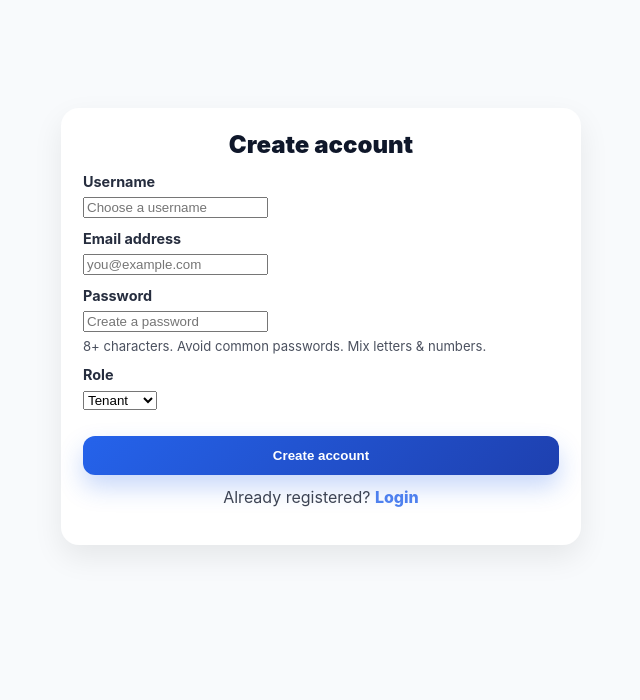
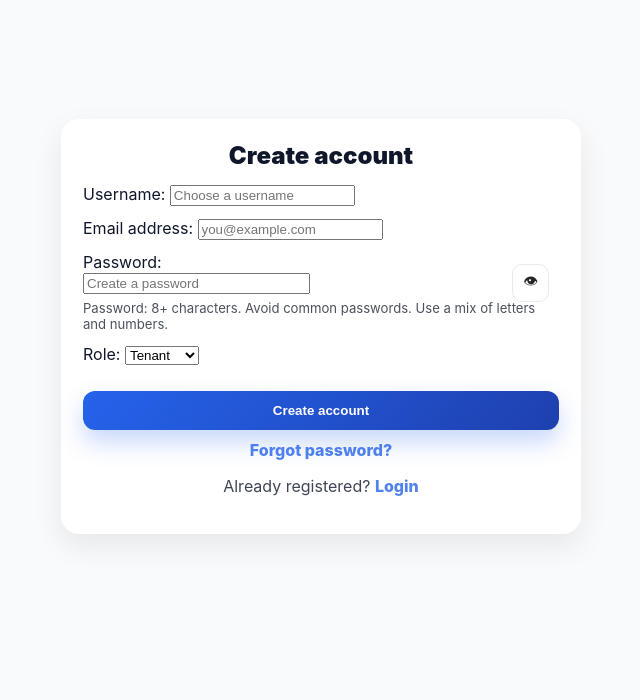
Before and after one commit to AlexMorea/rentaroom, a Django app: page /register/ in a window 1280 px wide. Shown: the part 89-789 px from the top of the page, without its empty margins (319-959 px from the left). Run offline with Django 5.2, Linux system fonts and the light colour scheme.

Commit message:
Enable Brevo SMTP email for password reset

```diff
--- a/listings/static/css/base.css
+++ b/listings/static/css/base.css
@@ -404,6 +404,35 @@ a { text-decoration: none; color: inherit; }
   font-size: .82rem;
 }
 
+/* ================= PASSWORD TOGGLE ================= */
+
+.pw-wrap{
+  position: relative;
+  display: block;
+}
+
+.pw-wrap .pw-input,
+.pw-wrap input{
+  padding-right: 44px; /* space for the eye button */
+}
+
+.pw-toggle{
+  position: absolute;
+  right: 10px;
+  top: 50%;
+  transform: translateY(-50%);
+  border: 1px solid #e5e7eb;
+  background: white;
+  border-radius: 10px;
+  padding: 6px 10px;
+  cursor: pointer;
+  font-size: 0.9rem;
+  opacity: .85;
+}
+
+.pw-toggle:hover{ opacity: 1; }
+
+
 
 /* ================= FOOTER ================= */
 
@@ -644,3 +673,7 @@ a { text-decoration: none; color: inherit; }
   from { opacity: 0; transform: translateY(2px); }
   to   { opacity: .55; transform: translateY(-2px); }
 }
+
+@media (max-width: 480px){
+  .brand-tagline{ display:none; }
+}
--- a/listings/templates/listings/register.html
+++ b/listings/templates/listings/register.html
@@ -4,69 +4,44 @@
   <div class="auth-card">
     <h2 class="auth-title">Create account</h2>
 
-    <form method="post" class="auth-form" novalidate>
-      {% csrf_token %} {% if form.non_field_errors %}
-      <div
-        class="auth-small"
-        style="color: #dc2626; font-weight: 700; margin-bottom: 10px"
-      >
-        {{ form.non_field_errors|striptags }}
-      </div>
-      {% endif %}
+    <form method="post" class="auth-form">
+      {% csrf_token %} {{ form.non_field_errors }}
 
       <div class="field">
-        <label class="auth-label" for="{{ form.username.id_for_label }}"
-          >Username</label
-        >
-        {{ form.username }} {% if form.username.errors %}
-        <div class="auth-small" style="color: #dc2626; font-weight: 700">
-          {{ form.username.errors|striptags }}
-        </div>
-        {% endif %}
+        {{ form.username.label_tag }} {{ form.username }} {{ form.username.errors }}
       </div>
 
       <div class="field">
-        <label class="auth-label" for="{{ form.email.id_for_label }}"
-          >Email address</label
-        >
-        {{ form.email }} {% if form.email.errors %}
-        <div class="auth-small" style="color: #dc2626; font-weight: 700">
-          {{ form.email.errors|striptags }}
-        </div>
-        {% endif %}
+        {{ form.email.label_tag }} {{ form.email }} {{ form.email.errors }}
       </div>
 
       <div class="field">
-        <label class="auth-label" for="{{ form.password.id_for_label }}"
-          >Password</label
-        >
-        {{ form.password }}
+        {{ form.password.label_tag }}
 
-        <!-- Your own clean hint (not Django help_text) -->
+        <div class="pw-wrap">
+          {{ form.password }}
+          <button class="pw-toggle" type="button" aria-label="Show password" data-toggle="#id_password">
+            👁
+          </button>
+        </div>
+
+        {{ form.password.errors }}
+
         <small class="auth-small">
-          8+ characters. Avoid common passwords. Mix letters & numbers.
+          Password: 8+ characters. Avoid common passwords. Use a mix of letters and numbers.
         </small>
-
-        {% if form.password.errors %}
-        <div class="auth-small" style="color: #dc2626; font-weight: 700">
-          {{ form.password.errors|striptags }}
-        </div>
-        {% endif %}
       </div>
 
       <div class="field">
-        <label class="auth-label" for="{{ form.role.id_for_label }}"
-          >Role</label
-        >
-        {{ form.role }} {% if form.role.errors %}
-        <div class="auth-small" style="color: #dc2626; font-weight: 700">
-          {{ form.role.errors|striptags }}
-        </div>
-        {% endif %}
+        {{ form.role.label_tag }} {{ form.role }} {{ form.role.errors }}
       </div>
 
       <button class="btn-primary auth-btn" type="submit">Create account</button>
     </form>
+
+    <p class="auth-hint" style="margin-top: 10px">
+      <a class="auth-link" href="{% url 'password_reset' %}">Forgot password?</a>
+    </p>
 
     <p class="auth-hint">
       Already registered?
@@ -76,3 +51,20 @@
 </div>
 
 {% endblock %}
+
+{% block extra_js %}
+<script>
+  document.querySelectorAll("[data-toggle]").forEach((btn) => {
+    btn.addEventListener("click", () => {
+      const sel = btn.getAttribute("data-toggle");
+      const input = document.querySelector(sel);
+      if (!input) return;
+
+      const isHidden = input.type === "password";
+      input.type = isHidden ? "text" : "password";
+      btn.textContent = isHidden ? "🙈" : "👁";
+      btn.setAttribute("aria-label", isHidden ? "Hide password" : "Show password");
+    });
+  });
+</script>
+{% endblock %}
--- a/listings/urls.py
+++ b/listings/urls.py
@@ -1,5 +1,7 @@
 from django.urls import path
 from . import views
+from django.contrib.auth import views as auth_views
+
 
 urlpatterns = [
     path("", views.room_list, name="home"),
@@ -35,4 +37,36 @@ urlpatterns = [
     path("services/", views.services, name="services"),
     path("contact/", views.contact, name="contact"),
     path("heatmap/", views.heatmap, name="heatmap"),
+    path(
+    "password-reset/",
+    auth_views.PasswordResetView.as_view(
+        template_name="listings/password_reset_form.html",
+        email_template_name="listings/password_reset_email.txt",
+        subject_template_name="listings/password_reset_subject.txt",
+        success_url="/password-reset/done/",
+    ),
+    name="password_reset",
+),
+    path(
+        "password-reset/done/",
+        auth_views.PasswordResetDoneView.as_view(
+            template_name="listings/password_reset_done.html"
+        ),
+        name="password_reset_done",
+    ),
+    path(
+        "reset/<uidb64>/<token>/",
+        auth_views.PasswordResetConfirmView.as_view(
+            template_name="listings/password_reset_confirm.html",
+            success_url="/reset/done/",
+        ),
+        name="password_reset_confirm",
+    ),
+    path(
+        "reset/done/",
+        auth_views.PasswordResetCompleteView.as_view(
+            template_name="listings/password_reset_complete.html"
+        ),
+        name="password_reset_complete",
+    ),
 ]
--- a/listings/views.py
+++ b/listings/views.py
@@ -176,6 +176,11 @@ def user_login(request):
             # 🎉 Toast welcome message
             messages.success(request, f"Hello, {user.username} 👋")
 
+            # ✅ Redirect back to where user came from (room detail etc.)
+            next_url = request.POST.get("next") or request.GET.get("next")
+            if next_url:
+                return redirect(next_url)
+
             # Redirect by role
             if hasattr(user, "profile") and user.profile.role == "landlord":
                 return redirect("dashboard")
@@ -183,6 +188,7 @@ def user_login(request):
 
         messages.error(request, "Invalid username or password.")
     return render(request, "listings/login.html")
+
 
 
 def user_logout(request):
@@ -284,17 +290,17 @@ def add_review(request, room_id):
     )
     return redirect("room_detail", pk=room.id)
 
-
+@login_required
 def track_contact(request, room_id, method):
     room = get_object_or_404(Room, id=room_id, is_available=True)
 
-    if request.user.is_authenticated:
-        RoomStat.objects.create(
-            room=room,
-            user=request.user,
-            stat_type=f"contact_{method}",
-        )
-        Contact.objects.get_or_create(room=room, user=request.user)
+    # save stat + allow review after contact
+    RoomStat.objects.create(
+        room=room,
+        user=request.user,
+        stat_type=f"contact_{method}",
+    )
+    Contact.objects.get_or_create(room=room, user=request.user)
 
     phone_raw = (room.contact_phone or "").strip()
     whatsapp_raw = (room.contact_whatsapp or "").strip() or phone_raw
@@ -309,6 +315,7 @@ def track_contact(request, room_id, method):
         tel = phone_raw.replace(" ", "")
         if not tel:
             return redirect("room_detail", pk=room.id)
+
         return render(
             request,
             "listings/external_link.html",
@@ -335,7 +342,7 @@ def track_contact(request, room_id, method):
         )
         mailto = f"mailto:{landlord_email}?subject={subject}&body={body}"
 
-        # DON'T redirect to mailto: (Django blocks it)
+        # DON'T redirect to mailto: (Django can block it). Use a safe template button.
         return render(
             request,
             "listings/external_link.html",
@@ -348,7 +355,6 @@ def track_contact(request, room_id, method):
         )
 
     return redirect("room_detail", pk=room.id)
-
 
 @login_required
 def mark_success(request, room_id):
```
Also changed, not shown: listings/templates/listings/login.html (+29 -1 lines), listings/templates/listings/password_reset_complete.html (added, +9 -0 lines), listings/templates/listings/password_reset_confirm.html (added, +50 -0 lines), listings/templates/listings/password_reset_done.html (added, +13 -0 lines), listings/templates/listings/password_reset_email.txt (added, +10 -0 lines), listings/templates/listings/password_reset_form.html (added, +27 -0 lines), listings/templates/listings/room_detail.html (+50 -29 lines), rentaroom/settings.py (+20 -0 lines), db.sqlite3, listings/templates/listings/password_reset_subject.txt (added).
